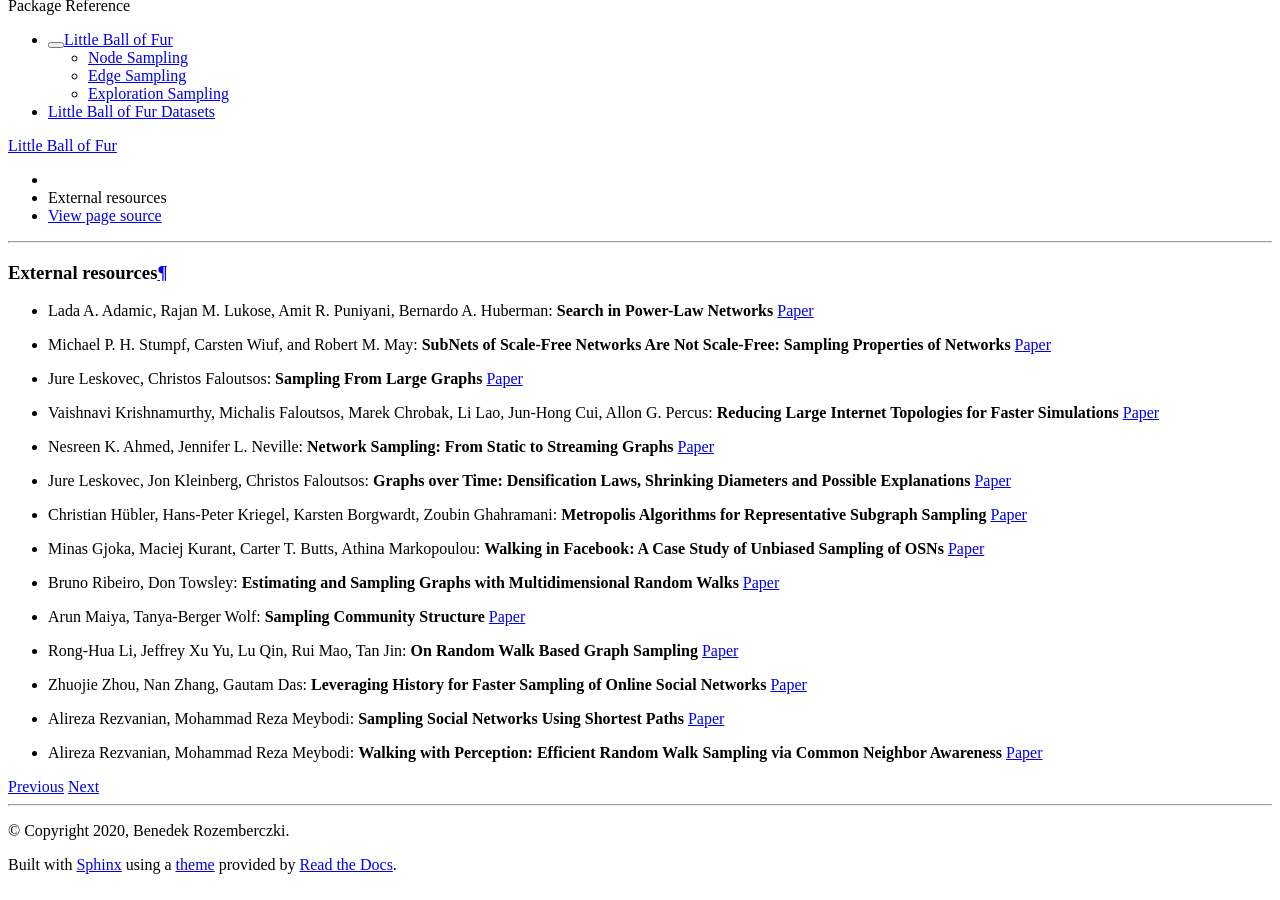
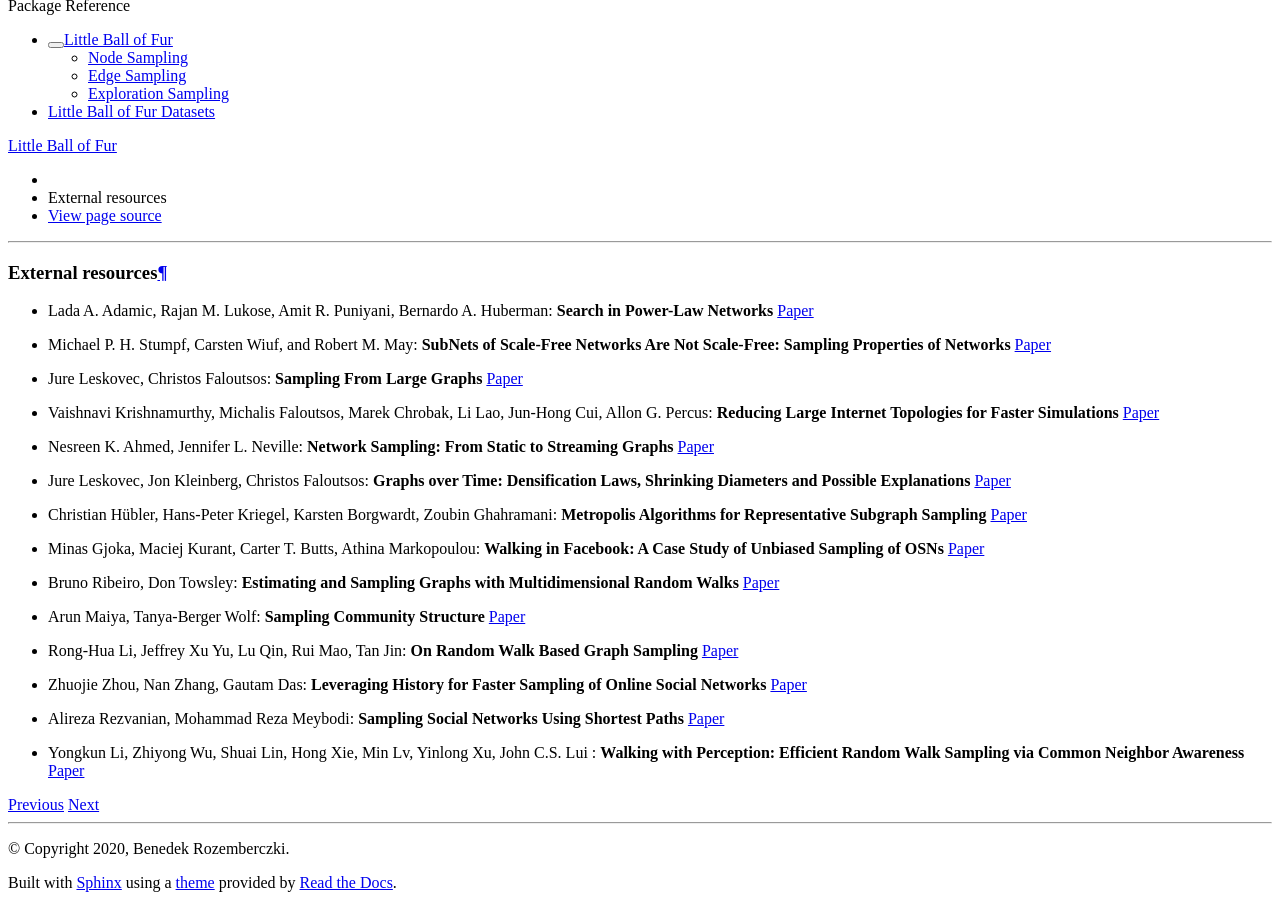
Before and after one commit to benedekrozemberczki/littleballoffur, a Sphinx documentation site: the page built from docs/source/notes/resources.rst, in a window 1280 px wide and 900 px high, scrolled down 646 px. Built offline with Sphinx 7.4.7 and the Read the Docs theme 2.0.0, drawn with Linux system fonts in a browser that asks for light colours; pages that are not in the unit, such as notebooks, are missing from menus.

Commit message:
Little Ball of Fur

```diff
--- a/docs/source/notes/resources.rst
+++ b/docs/source/notes/resources.rst
@@ -27,4 +27,4 @@ External resources
 
 * Alireza Rezvanian, Mohammad Reza Meybodi: **Sampling Social Networks Using Shortest Paths** `Paper <https://www.sciencedirect.com/science/article/pii/S0378437115000321>`_
 
-* Alireza Rezvanian, Mohammad Reza Meybodi: **Walking with Perception: Efficient Random Walk Sampling via Common Neighbor Awareness** `Paper <https://ieeexplore.ieee.org/document/8731555>`_
+*  Yongkun Li, Zhiyong Wu, Shuai Lin, Hong Xie, Min Lv, Yinlong Xu, John C.S. Lui : **Walking with Perception: Efficient Random Walk Sampling via Common Neighbor Awareness** `Paper <https://ieeexplore.ieee.org/document/8731555>`_
```
